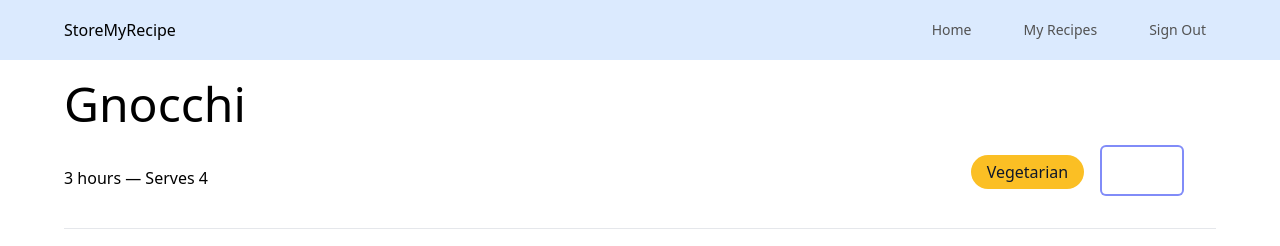
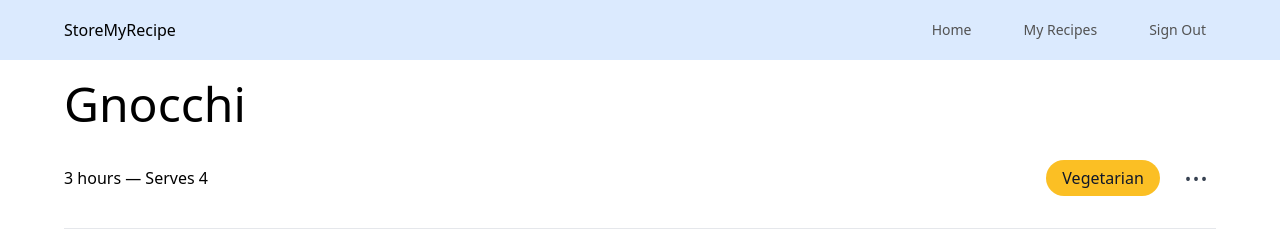
Before and after one commit to MatterStore/recipeStore, a React (Create React App) app in the folder frontend/: page /recipe/1 in a window 1280 px wide. Shown: the top 246 px of the page. Built offline with nearby package versions, Linux system fonts and the light colour scheme.

Commit message:
MS-113: Add ellipsis component

```diff
--- /dev/null
+++ b/frontend/src/components/Ellipsis.jsx
@@ -0,0 +1,15 @@
+
+export default function Ellipsis(props) {
+  return (
+    <span
+      className={`rounded-full select-none hover:gray-900 ${props.className}`}
+    >
+        <span
+        className={`relative text-3xl top-[-0.5ex] px-2 text-gray-700 rounded-md whitespace-nowrap select-none hover:gray-900 ${props.className}`}
+        >
+        ...
+        </span>
+    </span>
+
+  );
+}
--- a/frontend/src/components/Header.jsx
+++ b/frontend/src/components/Header.jsx
@@ -1,6 +1,6 @@
 export default function Header(props) {
   return (
-    <h3 className={`text-5xl mb-8 mt-4 subpixel-antialiased`}>
+    <h3 className={`text-5xl mb-8 mt-4 subpixel-antialiased ${props.className}`}>
       {props.children}
     </h3>
   );
--- a/frontend/src/components/Tag.jsx
+++ b/frontend/src/components/Tag.jsx
@@ -1,7 +1,7 @@
 export default function Tag(props) {
   return (
     <span
-      className={`py-1.5 px-4 my-8 mr-4 text-md text-slate-900 text-center rounded-full whitespace-nowrap max-w-fit bg-amber-400 ${props.className}`}
+      className={`inline-block box-content py-1.5 px-4 mr-4 text-md text-slate-900 rounded-full whitespace-nowrap max-w-fit bg-amber-400 ${props.className}`}
     >
       {props.children}
     </span>
--- a/frontend/src/containers/Recipe/Recipe.jsx
+++ b/frontend/src/containers/Recipe/Recipe.jsx
@@ -14,6 +14,7 @@ import {
   ListUnorderedIcon
 } from '@primer/octicons-react'
 import ListTextArea from "../../components/ListTextArea";
+import Ellipsis from "../../components/Ellipsis";
 
 export default function Recipe(props) {
   let params = useParams();
@@ -107,6 +108,7 @@ export default function Recipe(props) {
           <Header inline>{recipe.name}</Header>
         )
       }
+      <div className="flex flex-row w-full">
         <span>
           { editing ? (
             <span>
@@ -134,7 +136,7 @@ export default function Recipe(props) {
 
             </span>
           ) : (
-          <span className="appearance-none inline-block w-96 py-1.5">
+            <span className="appearance-none inline-block py-1.5">
               {recipe.time.hours > 0 ?
                 recipe.time.hours + ` hour${recipe.time.hours > 1 ? 's' : ''} `
               : null}{
@@ -144,18 +146,19 @@ export default function Recipe(props) {
             </span>
           )}
         </span>
-      <span className="float-right">
+        <span className="ml-auto">
           { editing ? (
             <Button primary={false} to={`/recipe/${params.recipeId}/`} className="leading-3 w-24">
               Save
             </Button>
           ) : (
-          <Button primary={false} to="edit" className="leading-3 min-w-96">
-            Edit
-          </Button>
+            <></>
+            // <Button primary={false} to="edit" className="leading-3 min-w-96">
+            //   Edit
+            // </Button>
           )}
         </span>
-      <span className="block mt-4 lg:mt-0 lg:inline lg:float-right">
+        <div>
           {editing ? (
             recipe.tags.map((tag, i) => (
               <Tag key={i} className="cursor-pointer select-none">
@@ -167,8 +170,15 @@ export default function Recipe(props) {
             recipe.tags.map((tag, i) => (
               <Tag key={i}>{tag}</Tag>
             ))
+              //  <span primary={false} to="" className="leading-3 font-bold mb-4 text-slate-600 cursor-pointer select-none rounded hover:bg-slate-200">
+              //   Save to collection
+              // </span>
           )}
-      </span>
+        </div>
+        <div>
+          <Ellipsis />
+        </div>
+      </div>
 
       <hr className="my-8" />
       <main className="grid grid-cols-1 lg:grid-cols-2">
```
Lines whose indentation alone changed are shown as unchanged.
